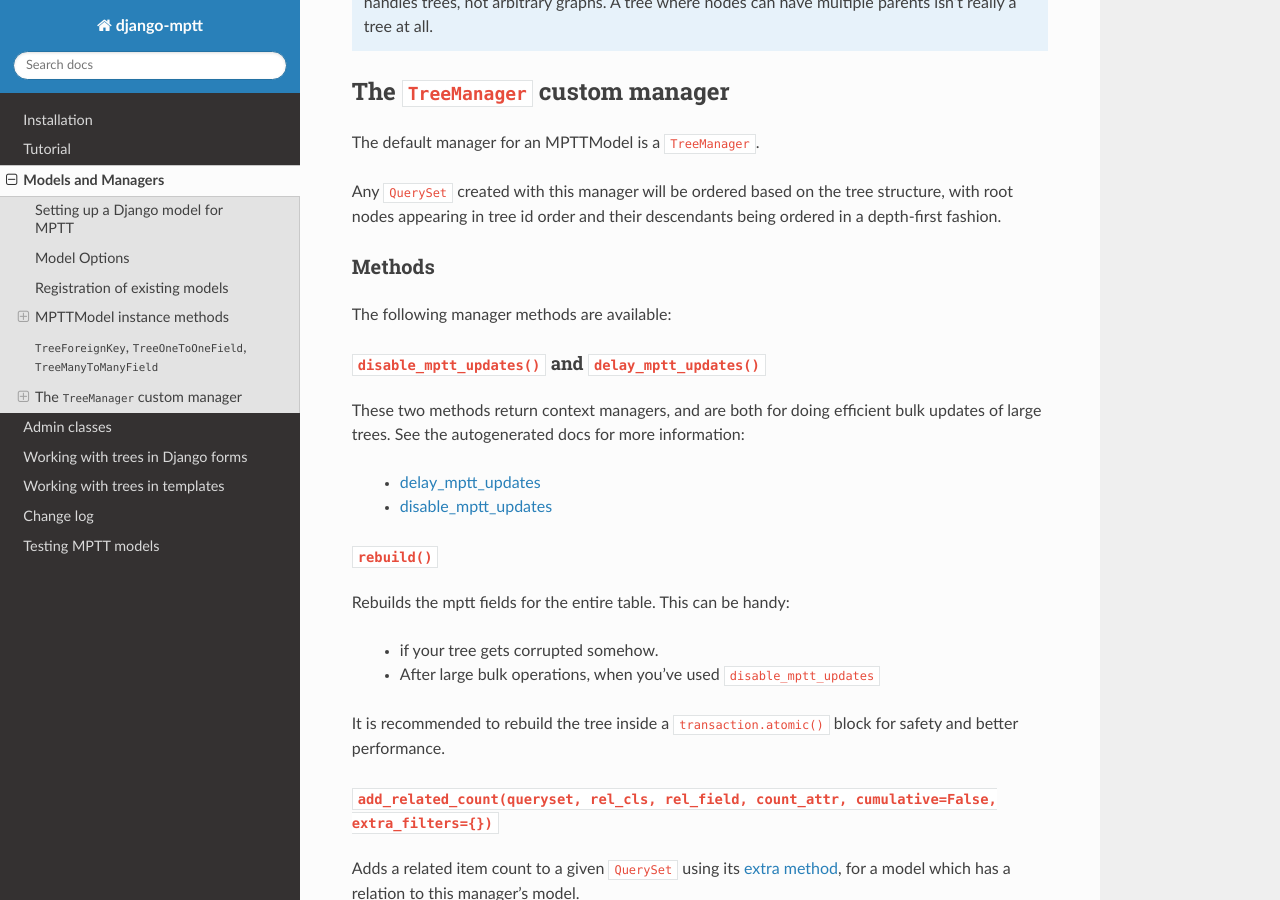
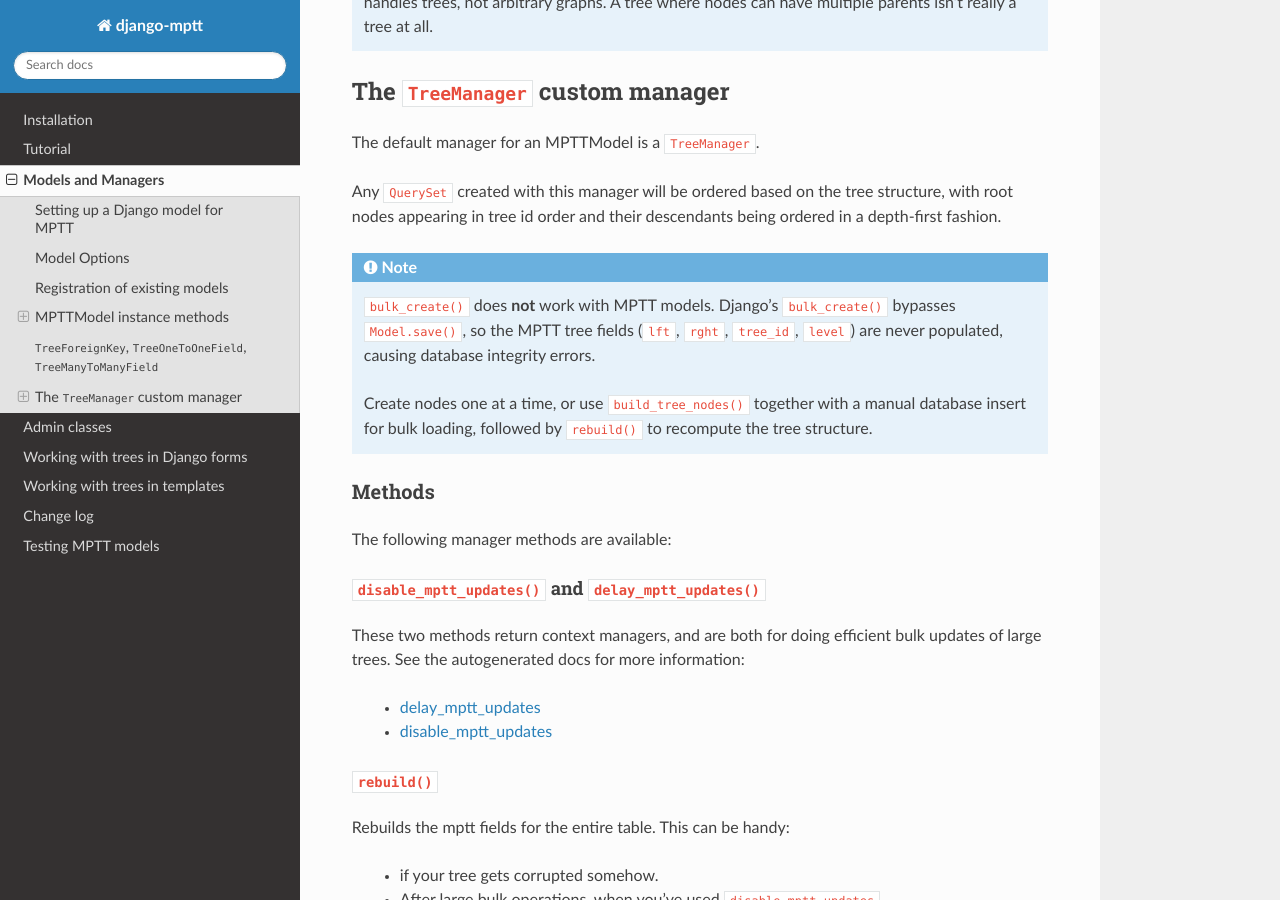
Before and after one commit to django-mptt/django-mptt, a Sphinx documentation site: the page built from docs/models.rst, in a window 1280 px wide and 900 px high, scrolled down 7583 px. Built offline with Sphinx 7.4.7 and the Read the Docs theme 3.1.0, drawn with Linux system fonts in a browser that asks for light colours; pages that are not in the unit, such as notebooks, are missing from menus; the version number could not be read and is left out.

Commit message:
Document bulk_create limitation and close #846

```diff
--- a/docs/models.rst
+++ b/docs/models.rst
@@ -359,6 +359,16 @@ Any ``QuerySet`` created with this manager will be ordered based on the
 tree structure, with root nodes appearing in tree id order and their
 descendants being ordered in a depth-first fashion.
 
+.. note::
+   ``bulk_create()`` does **not** work with MPTT models. Django's
+   ``bulk_create()`` bypasses ``Model.save()``, so the MPTT tree fields
+   (``lft``, ``rght``, ``tree_id``, ``level``) are never populated,
+   causing database integrity errors.
+
+   Create nodes one at a time, or use ``build_tree_nodes()`` together
+   with a manual database insert for bulk loading, followed by
+   ``rebuild()`` to recompute the tree structure.
+
 Methods
 -------
 
```
